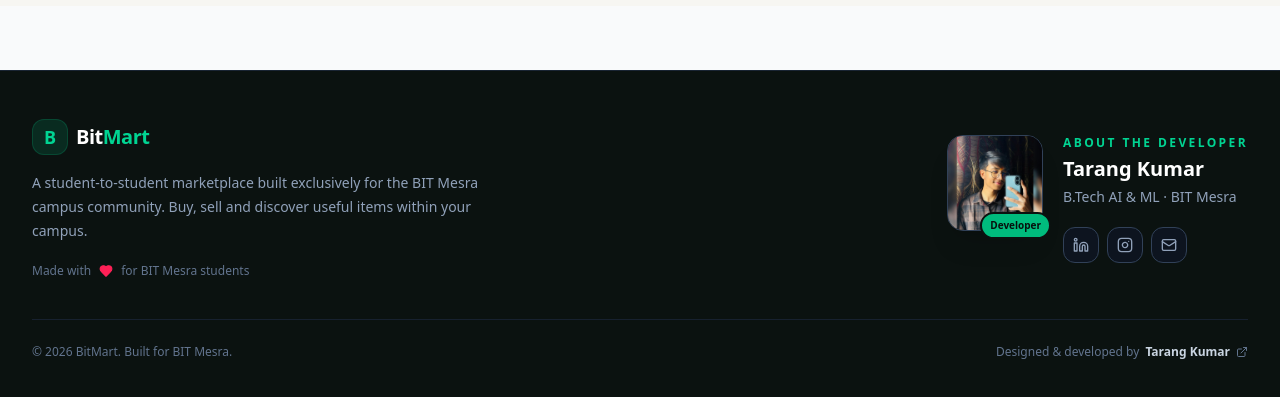
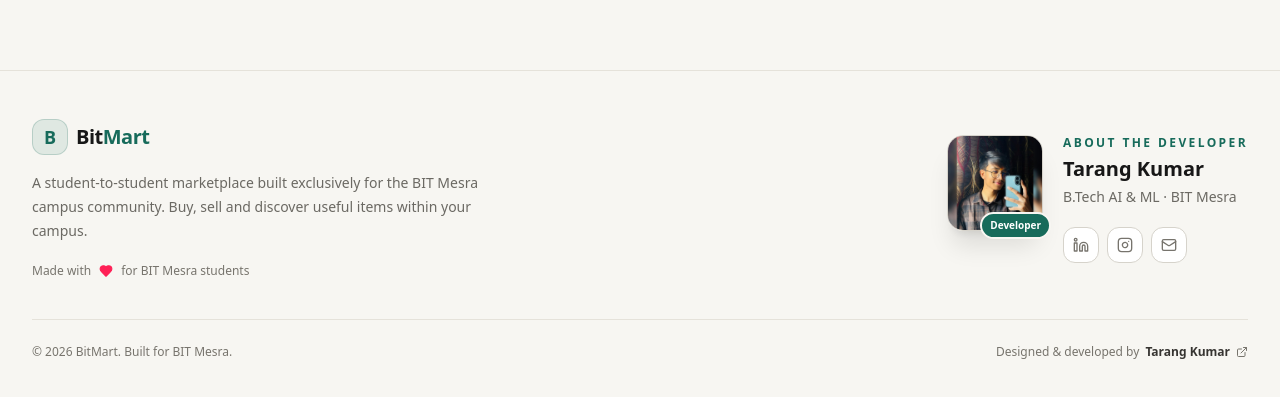
Before and after one commit to tarang0211/CampusMart, a React (Vite) app: page / in a window 1280 px wide. Shown: the part 1421-1818 px from the top of the page. Built offline with nearby package versions, Linux system fonts and the light colour scheme; no server answers.

Commit message:
Update frontend theme and footer

```diff
--- a/src/components/layout/Footer.jsx
+++ b/src/components/layout/Footer.jsx
@@ -11,44 +11,90 @@ import tarangPhoto from "../../tarang.jpeg";
 
 export const Footer = () => {
   return (
-    <footer className="mt-16 border-t border-slate-800/80 bg-[#0b1210] text-white">
+    <footer
+      className="
+        mt-16
+        border-t border-[#e5e2da]
+        bg-[#f7f6f2]
+        text-[#171717]
+        dark:border-[#27312d]
+        dark:bg-[#111614]
+        dark:text-white
+      "
+    >
       <div className="max-w-7xl mx-auto px-4 sm:px-6 lg:px-8 py-12">
 
         <div className="grid grid-cols-1 md:grid-cols-2 gap-10 items-center">
 
           {/* LEFT - BITMART */}
           <div>
+
             <div className="flex items-center gap-2 mb-4">
-              <div className="w-9 h-9 rounded-xl bg-emerald-500/15 border border-emerald-500/20 flex items-center justify-center">
-                <span className="text-emerald-400 font-extrabold text-lg">
+
+              <div
+                className="
+                  w-9 h-9 rounded-xl
+                  bg-[#176b5b]/10
+                  border border-[#176b5b]/20
+                  flex items-center justify-center
+                  dark:bg-emerald-500/15
+                  dark:border-emerald-500/20
+                "
+              >
+                <span className="text-[#176b5b] dark:text-emerald-400 font-extrabold text-lg">
                   B
                 </span>
               </div>
 
               <span className="text-xl font-extrabold tracking-tight">
-                Bit<span className="text-emerald-400">Mart</span>
+                Bit<span className="text-[#176b5b] dark:text-emerald-400">Mart</span>
               </span>
+
             </div>
 
-            <p className="text-sm text-slate-400 leading-6 max-w-md">
+            <p
+              className="
+                text-sm leading-6 max-w-md
+                text-[#6b6963]
+                dark:text-slate-400
+              "
+            >
               A student-to-student marketplace built exclusively for
               the BIT Mesra campus community. Buy, sell and discover
               useful items within your campus.
             </p>
 
-            <div className="flex items-center gap-2 mt-5 text-xs text-slate-500">
+            <div
+              className="
+                flex items-center gap-2 mt-5 text-xs
+                text-[#77746d]
+                dark:text-slate-500
+              "
+            >
               Made with
+
               <Heart className="w-3.5 h-3.5 text-rose-500 fill-rose-500" />
+
               for BIT Mesra students
             </div>
+
           </div>
+
 
           {/* RIGHT - DEVELOPER */}
           <div className="flex flex-col sm:flex-row items-center sm:items-start md:justify-end gap-5">
 
             {/* PHOTO */}
             <div className="relative shrink-0">
-              <div className="w-24 h-24 rounded-2xl overflow-hidden border border-slate-700 shadow-xl">
+
+              <div
+                className="
+                  w-24 h-24 rounded-2xl overflow-hidden
+                  border border-[#d6d3cb]
+                  shadow-xl
+                  dark:border-slate-700
+                "
+              >
                 <img
                   src={tarangPhoto}
                   alt="Tarang Kumar"
@@ -56,25 +102,47 @@ export const Footer = () => {
                 />
               </div>
 
-              <div className="absolute -bottom-2 -right-2 bg-emerald-500 text-[#07100d] text-[10px] font-extrabold px-2 py-1 rounded-full border-2 border-[#0b1210]">
+              <div
+                className="
+                  absolute -bottom-2 -right-2
+                  bg-[#176b5b]
+                  text-white
+                  text-[10px] font-extrabold
+                  px-2 py-1 rounded-full
+                  border-2 border-[#f7f6f2]
+                  dark:bg-emerald-500
+                  dark:text-[#07100d]
+                  dark:border-[#111614]
+                "
+              >
                 Developer
               </div>
+
             </div>
+
 
             {/* INFO */}
             <div className="text-center sm:text-left">
 
-              <p className="text-xs uppercase tracking-[0.2em] text-emerald-400 font-bold mb-1">
+              <p
+                className="
+                  text-xs uppercase tracking-[0.2em]
+                  text-[#176b5b]
+                  dark:text-emerald-400
+                  font-bold mb-1
+                "
+              >
                 About the Developer
               </p>
 
-              <h3 className="text-xl font-extrabold text-white">
+              <h3 className="text-xl font-extrabold text-[#171717] dark:text-white">
                 Tarang Kumar
               </h3>
 
-              <p className="text-sm text-slate-400 mt-1">
+              <p className="text-sm text-[#6b6963] dark:text-slate-400 mt-1">
                 B.Tech AI & ML · BIT Mesra
               </p>
+
 
               {/* SOCIAL LINKS */}
               <div className="flex items-center justify-center sm:justify-start gap-2 mt-5">
@@ -85,10 +153,27 @@ export const Footer = () => {
                   target="_blank"
                   rel="noopener noreferrer"
                   aria-label="LinkedIn"
-                  className="w-9 h-9 rounded-xl border border-slate-700 bg-slate-900/60 flex items-center justify-center text-slate-400 hover:text-white hover:border-emerald-500/50 hover:bg-emerald-500/10 transition-all"
+                  className="
+                    w-9 h-9 rounded-xl
+                    border border-[#d6d3cb]
+                    bg-white
+                    flex items-center justify-center
+                    text-[#77746d]
+                    hover:text-[#176b5b]
+                    hover:border-[#176b5b]/50
+                    hover:bg-[#176b5b]/5
+                    transition-all
+                    dark:border-slate-700
+                    dark:bg-slate-900/60
+                    dark:text-slate-400
+                    dark:hover:text-white
+                    dark:hover:border-emerald-500/50
+                    dark:hover:bg-emerald-500/10
+                  "
                 >
                   <Linkedin className="w-4 h-4" />
                 </a>
+
 
                 {/* Instagram */}
                 <a
@@ -96,41 +181,96 @@ export const Footer = () => {
                   target="_blank"
                   rel="noopener noreferrer"
                   aria-label="Instagram"
-                  className="w-9 h-9 rounded-xl border border-slate-700 bg-slate-900/60 flex items-center justify-center text-slate-400 hover:text-white hover:border-emerald-500/50 hover:bg-emerald-500/10 transition-all"
+                  className="
+                    w-9 h-9 rounded-xl
+                    border border-[#d6d3cb]
+                    bg-white
+                    flex items-center justify-center
+                    text-[#77746d]
+                    hover:text-[#176b5b]
+                    hover:border-[#176b5b]/50
+                    hover:bg-[#176b5b]/5
+                    transition-all
+                    dark:border-slate-700
+                    dark:bg-slate-900/60
+                    dark:text-slate-400
+                    dark:hover:text-white
+                    dark:hover:border-emerald-500/50
+                    dark:hover:bg-emerald-500/10
+                  "
                 >
                   <Instagram className="w-4 h-4" />
                 </a>
+
 
                 {/* Email */}
                 <a
                   href="mailto:tarangkumar0211@gmail.com"
                   aria-label="Email"
-                  className="w-9 h-9 rounded-xl border border-slate-700 bg-slate-900/60 flex items-center justify-center text-slate-400 hover:text-white hover:border-emerald-500/50 hover:bg-emerald-500/10 transition-all"
+                  className="
+                    w-9 h-9 rounded-xl
+                    border border-[#d6d3cb]
+                    bg-white
+                    flex items-center justify-center
+                    text-[#77746d]
+                    hover:text-[#176b5b]
+                    hover:border-[#176b5b]/50
+                    hover:bg-[#176b5b]/5
+                    transition-all
+                    dark:border-slate-700
+                    dark:bg-slate-900/60
+                    dark:text-slate-400
+                    dark:hover:text-white
+                    dark:hover:border-emerald-500/50
+                    dark:hover:bg-emerald-500/10
+                  "
                 >
                   <Mail className="w-4 h-4" />
                 </a>
 
               </div>
+
             </div>
+
           </div>
+
         </div>
 
+
         {/* BOTTOM */}
-        <div className="mt-10 pt-6 border-t border-slate-800/70 flex flex-col sm:flex-row items-center justify-between gap-3">
+        <div
+          className="
+            mt-10 pt-6
+            border-t border-[#e5e2da]
+            flex flex-col sm:flex-row
+            items-center justify-between
+            gap-3
+            dark:border-slate-800/70
+          "
+        >
 
-          <p className="text-xs text-slate-500">
+          <p className="text-xs text-[#77746d] dark:text-slate-500">
             © {new Date().getFullYear()} BitMart. Built for BIT Mesra.
           </p>
+
 
           <a
             href="https://www.linkedin.com/in/tarang0211/"
             target="_blank"
             rel="noopener noreferrer"
-            className="flex items-center gap-1.5 text-xs text-slate-500 hover:text-emerald-400 transition-colors"
+            className="
+              flex items-center gap-1.5
+              text-xs
+              text-[#77746d]
+              hover:text-[#176b5b]
+              transition-colors
+              dark:text-slate-500
+              dark:hover:text-emerald-400
+            "
           >
             <span>Designed & developed by</span>
 
-            <span className="font-semibold text-slate-300">
+            <span className="font-semibold text-[#363431] dark:text-slate-300">
               Tarang Kumar
             </span>
 
--- a/src/layouts/RootLayout.jsx
+++ b/src/layouts/RootLayout.jsx
@@ -1,15 +1,17 @@
-import React from 'react';
-import { Outlet } from 'react-router-dom';
-import { Navbar } from '../components/layout/Navbar';
-import { Footer } from '../components/layout/Footer';
+import React from "react";
+import { Outlet } from "react-router-dom";
+import { Navbar } from "../components/layout/Navbar";
+import { Footer } from "../components/layout/Footer";
 
 export const RootLayout = () => {
   return (
-    <div className="flex flex-col min-h-screen bg-gray-50 dark:bg-slate-900 transition-colors duration-200">
+    <div className="flex flex-col min-h-screen bg-[#f7f6f2] dark:bg-[#111614] transition-colors duration-200">
       <Navbar />
-      <main className="flex-1">
+
+      <main className="flex-1 bg-[#f7f6f2] dark:bg-[#111614]">
         <Outlet />
       </main>
+
       <Footer />
     </div>
   );
```
